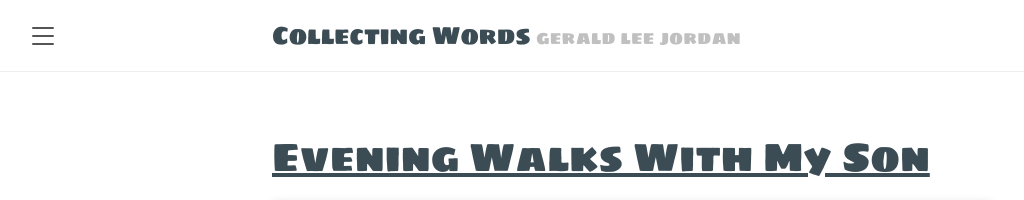
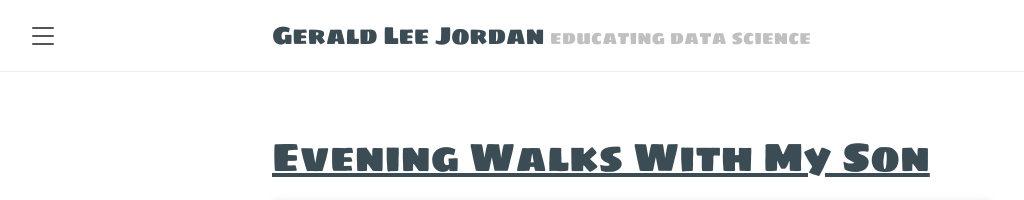
Before and after one commit to tracyjordan/tracyjordan.github.io, a Jekyll site: the page built from index.html, in a window 1280 px wide and 900 px high. Shown: the top 200 px of the window, without its empty margins (8-1032 px from the left). Built offline with Jekyll 4.4.1, drawn with Linux system fonts in a browser that asks for light colours; a script that is not in the unit is left out; the list of posts is cut into pages by our own code.

Commit message:
Update _config.yml

```diff
--- a/_config.yml
+++ b/_config.yml
@@ -1,6 +1,6 @@
 # Setup
-title:               Collecting Words
-tagline:             'gerald lee jordan'
+title:               Gerald Lee Jordan
+tagline:             'educating data science'
 description:         'gerald.mba'
 url:                 https://gerald.mba
 baseurl:             /
```
